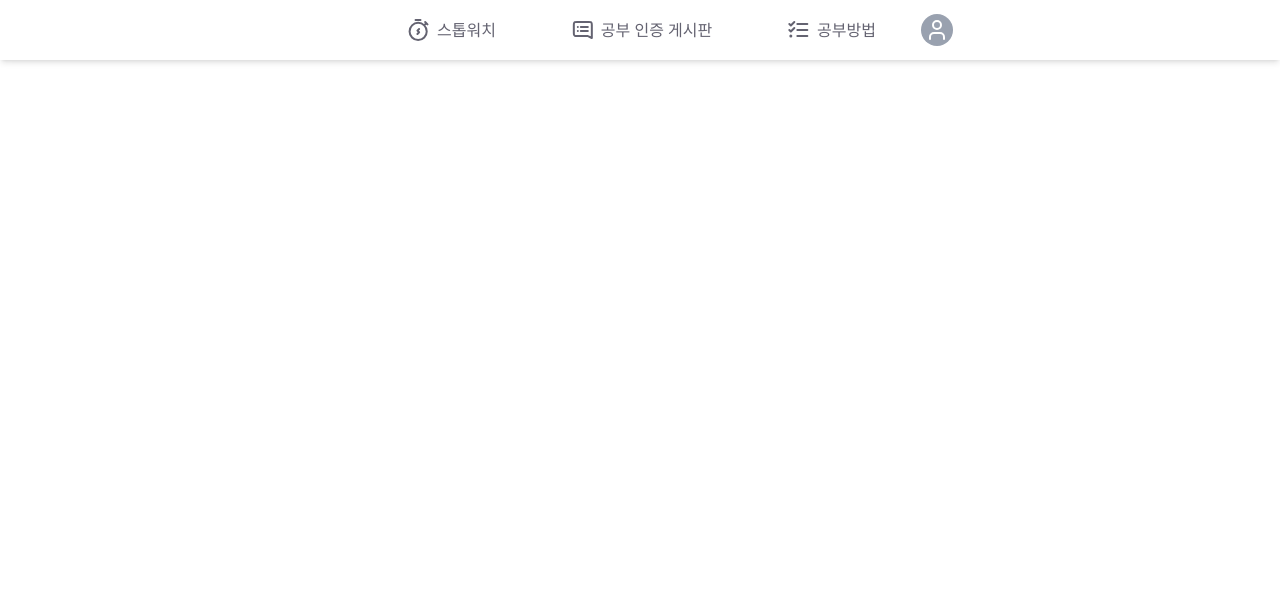
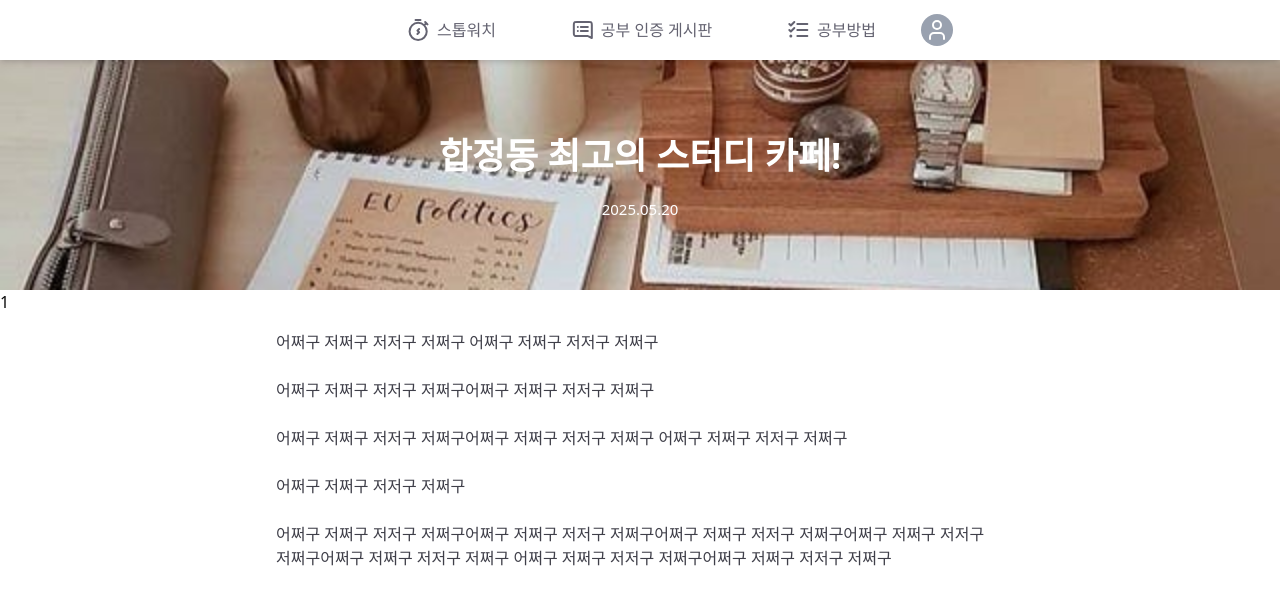
Before and after one commit to SSSunmin/studyCompass, a React (Vite) app: page /detail/1 in a window 1280 px wide. Before the commit this address had no page. Shown: the top 604 px of the page. Built offline with nearby package versions, Linux system fonts and the light colour scheme; a web font is replaced by a local one.

Commit message:
게시물 상세 페이지 추가

```diff
--- a/src/components/Card.tsx
+++ b/src/components/Card.tsx
@@ -1,10 +1,15 @@
 import React, {useState} from 'react';
 import {StudyPost} from "@/views/MemoryStudy.tsx";
+import {useNavigate} from "react-router-dom";
 
 const Card: React.FC<{ post: StudyPost }> = ({ post }) => {
     const [showInfo, setShowInfo] = useState(false);
+    const navigate = useNavigate()
+    const showDetail =()=>{
+        navigate(`/detail/${post.id}`);
+    }
     return (
-        <div onMouseEnter={()=>setShowInfo(true)} onMouseLeave={()=>setShowInfo(false)} className="w-[380px] h-[380px] relative  cursor-pointer flex flex-col bg-white rounded-xl shadow-md overflow-hidden hover:shadow-lg transition-shadow duration-300">
+        <div onClick={showDetail} onMouseEnter={()=>setShowInfo(true)} onMouseLeave={()=>setShowInfo(false)} className="w-[380px] h-[380px] relative  cursor-pointer flex flex-col bg-white rounded-xl shadow-md overflow-hidden hover:shadow-lg transition-shadow duration-300">
             <img
                 src={post.imageUrl}
                 alt={post.title}
--- a/src/components/common/RouterProvider.tsx
+++ b/src/components/common/RouterProvider.tsx
@@ -6,6 +6,7 @@ import HowToStudy from "@/views/HowToStudy.tsx";
 import StudyPost from "@/views/how-to-study/StudyPost.tsx";
 import MemoryPost from "@/views/memory-study/MemoryPost.tsx";
 import Header from "@/components/Header.tsx";
+import DetailPage from "@/views/DetailPage.tsx";
 
 const RouterProvider = () => {
     return (
@@ -18,6 +19,7 @@ const RouterProvider = () => {
               <Route path="/how-to-study" element={<HowToStudy/>}/>
               <Route path="/how-to-study/create" element={<StudyPost />} />
               <Route path="/my-page" element={<MyPage/>}/>
+              <Route path="/detail/:id" element={<DetailPage />} />
           </Routes>
       </BrowserRouter>
     );
--- /dev/null
+++ b/src/views/DetailPage.tsx
@@ -0,0 +1,37 @@
+import { useParams } from 'react-router-dom';
+
+const DetailPage = () => {
+    const { id } = useParams(); // id는 문자열로 들어옵니다.
+    return (
+        <div>
+            <div className={'relative w-full h-[230px]'}>
+                <img src={"/image.jpg"} alt={"dummy"} className={'w-full h-full object-cover'}/>
+                <div className={'absolute top-1/2 -translate-y-1/2 -translate-x-1/2 left-1/2 text-white'}>
+                    <p className={'text-[36px] font-bold text-center mb-[15px]'}>합정동 최고의 스터디 카페!</p>
+                    <p className={'text-[15px] font-medium text-center'}>2025.05.20</p>
+                </div>
+
+            </div>
+            <div>{id}</div>
+            <div className={'w-[800px] ml-auto mr-auto px-[36px] pt-[16px] text-[16px] text-[#3F3F49] font-medium break-keep'}>
+                어쩌구 저쩌구 저저구 저쩌구
+                어쩌구 저쩌구 저저구 저쩌구<br/><br/>
+
+                어쩌구 저쩌구 저저구 저쩌구어쩌구 저쩌구 저저구 저쩌구<br/><br/>
+
+                어쩌구 저쩌구 저저구 저쩌구어쩌구 저쩌구 저저구 저쩌구
+                어쩌구 저쩌구 저저구 저쩌구<br/><br/>
+
+                어쩌구 저쩌구 저저구 저쩌구<br/><br/>
+
+
+                어쩌구 저쩌구 저저구 저쩌구어쩌구 저쩌구 저저구 저쩌구어쩌구 저쩌구 저저구 저쩌구어쩌구 저쩌구 저저구 저쩌구어쩌구 저쩌구 저저구 저쩌구
+                어쩌구 저쩌구 저저구 저쩌구어쩌구 저쩌구 저저구 저쩌구<br/>
+            </div>
+
+
+        </div>
+    );
+};
+
+export default DetailPage;
```
Also changed, not shown: public/image.jpg (added).
